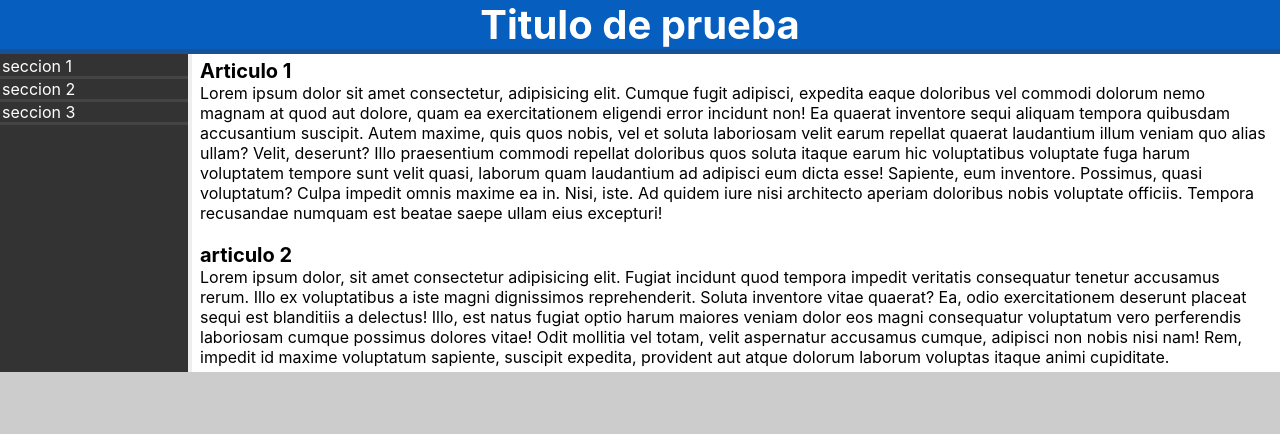
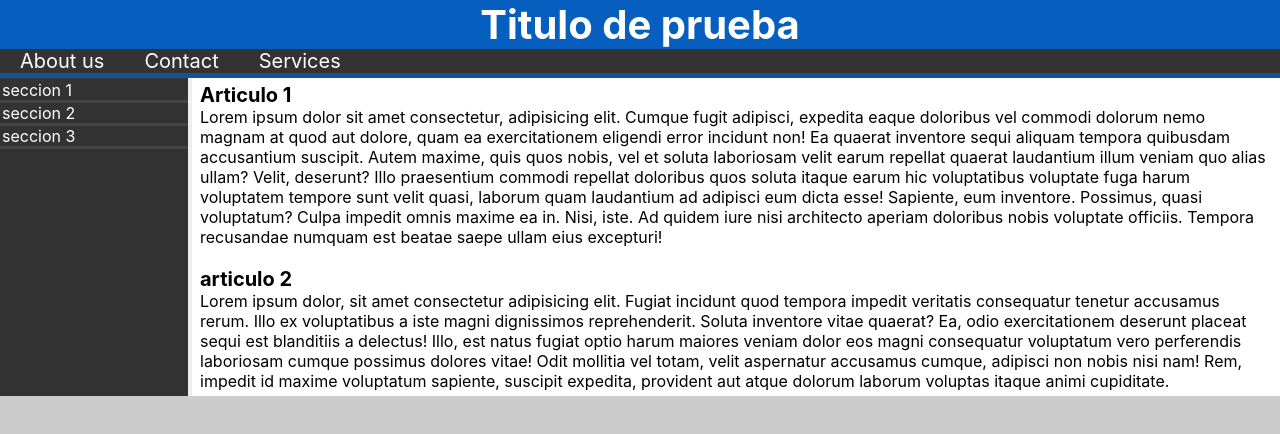
Before and after one commit to HectorLara18/Personal, a plain HTML site: page index.html in a window 1280 px wide. Drawn offline with Linux system fonts and the light colour scheme.

Commit message:
se agrega barra de informacion

```diff
--- a/index.html
+++ b/index.html
@@ -1,5 +1,5 @@
 <!DOCTYPE html>
-<html lang="en">
+<html lang="es-mx">
 <head>
     <meta charset="UTF-8">
     <meta http-equiv="X-UA-Compatible" content="IE=edge">
@@ -10,6 +10,11 @@
 <body>
     <header class="titulo">
         <h1>Titulo de prueba</h1>
+        <ul>
+            <li><a href="aboutus"> About us</a></li>
+            <li><a href="contact">Contact</a></li>
+            <li><a href="services">Services</a></li>
+        </ul>
     </header>
     <main class="main">
         <div class="main-sidebar">
@@ -32,6 +37,8 @@
             <p>Lorem ipsum dolor, sit amet consectetur adipisicing elit. Fugiat incidunt quod tempora impedit veritatis consequatur tenetur accusamus rerum. Illo ex voluptatibus a iste magni dignissimos reprehenderit. Soluta inventore vitae quaerat?
             Ea, odio exercitationem deserunt placeat sequi est blanditiis a delectus! Illo, est natus fugiat optio harum maiores veniam dolor eos magni consequatur voluptatum vero perferendis laboriosam cumque possimus dolores vitae!
             Odit mollitia vel totam, velit aspernatur accusamus cumque, adipisci non nobis nisi nam! Rem, impedit id maxime voluptatum sapiente, suscipit expedita, provident aut atque dolorum laborum voluptas itaque animi cupiditate.</p>
+
+
         </div>
 
     </main>
--- a/style.css
+++ b/style.css
@@ -19,6 +19,24 @@ body {
     color: white;
     border-bottom: #175294 .5rem solid;
     text-align: center;
+}
+
+.titulo ul {
+    display: flex;
+    background-color: #333;
+    text-decoration: none;
+    list-style: none;
+
+}
+
+.titulo ul li a {
+    color: white;
+    text-decoration: none;
+    padding: 0 2rem;
+}
+
+.titulo ul li a:hover{
+    background-color: #178104;
 }
 
 .main {
```
